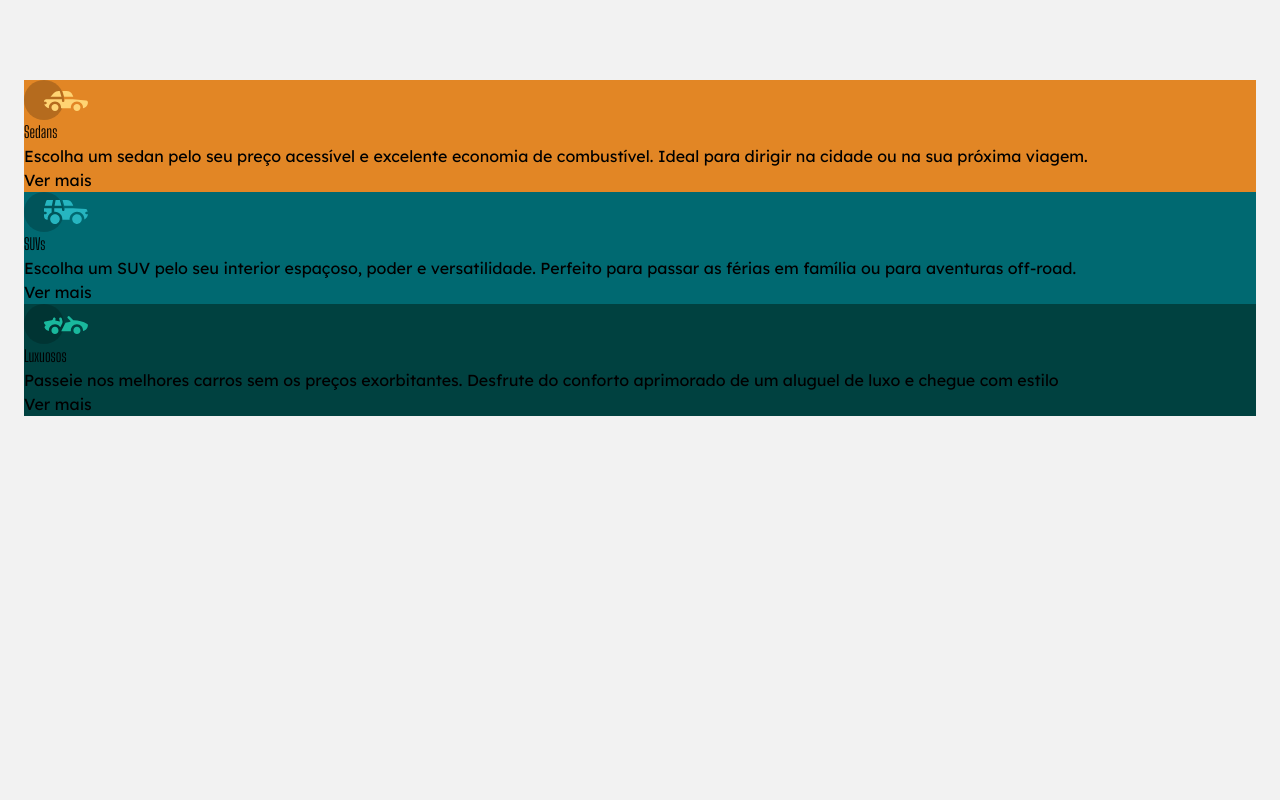
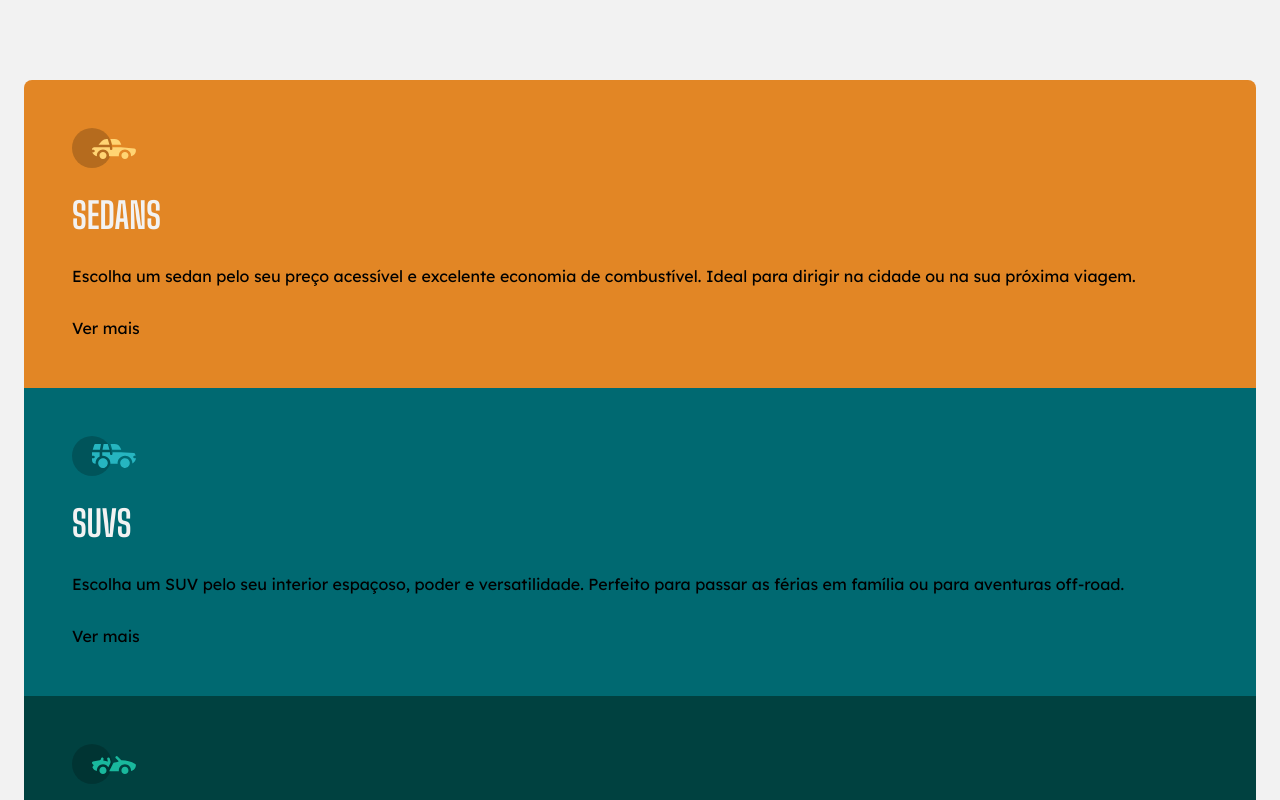
Before and after one commit to JVMF12/carros, a React (Vite) app: page / in a window 1280 px wide. Shown: the top 800 px of the page. Built offline with nearby package versions, Linux system fonts and the light colour scheme.

Commit message:
Sexto commit do App

```diff
--- a/src/App.jsx
+++ b/src/App.jsx
@@ -7,25 +7,25 @@
     <main className="min-h-svh bg-off-white-bg py-20 px-6">
 
       <section>
-        <div className="bg-orange">
-          <img src={iconSedans} alt="ícone dos carros sedan" />
-          <h2 className="font-shoulders">Sedans</h2>
-          <p className="font-lexend">Escolha um sedan pelo seu preço acessível e excelente economia de combustível. Ideal para dirigir na cidade ou na sua próxima viagem.</p>
+        <div className="bg-orange p-12 rounded-t-lg">
+          <img src={iconSedans} alt="ícone dos carros sedan" className="mb-7" />
+          <h2 className="font-shoulders mb-7 uppercase text-4xl font-bold text-off-white-bg">Sedans</h2>
+          <p className="font-lexend mb-7">Escolha um sedan pelo seu preço acessível e excelente economia de combustível. Ideal para dirigir na cidade ou na sua próxima viagem.</p>
           <a href="https://www.webmotors.com.br/sedans " className="font-lexend" target="_blank">Ver mais</a>
         </div>
 
-        <div className="bg-green">
-            <img src={iconSuvs} alt="ícone dos carros SUV" />
-            <h2 className="font-shoulders">SUVs</h2>
-            <p className="font-lexend">Escolha um SUV pelo seu interior espaçoso, poder e versatilidade. Perfeito para passar as férias em família ou para aventuras off-road.</p>
+        <div className="bg-green p-12">
+            <img src={iconSuvs} alt="ícone dos carros SUV" className="mb-7"/>
+            <h2 className="font-shoulders mb-7 uppercase text-4xl font-bold text-off-white-bg">SUVs</h2>
+            <p className="font-lexend mb-7">Escolha um SUV pelo seu interior espaçoso, poder e versatilidade. Perfeito para passar as férias em família ou para aventuras off-road.</p>
             <a href="https://www.webmotors.com.br/suvs"  className="font-lexend" target="_blank">Ver mais</a>
         </div>
 
 
-        <div className="bg-dark-green">
-            <img src={iconLuxo} alt="" />
-            <h2 className="font-shoulders">Luxuosos</h2>
-            <p className="font-lexend">Passeie nos melhores carros sem os preços exorbitantes. Desfrute do conforto aprimorado de um aluguel de luxo e chegue com estilo</p>
+        <div className="bg-dark-green p-12 rounded-b-lg">
+            <img src={iconLuxo} alt="" className="mb-7" />
+            <h2 className="font-shoulders mb-7 uppercase text-4xl font-bold text-off-white-bg">Luxuosos</h2>
+            <p className="font-lexend mb-7">Passeie nos melhores carros sem os preços exorbitantes. Desfrute do conforto aprimorado de um aluguel de luxo e chegue com estilo</p>
             <a href="https://www.webmotors.com.br/carros-de-luxo" className="font-lexend" target="_blank">Ver mais</a>
         </div>
       </section>
```
